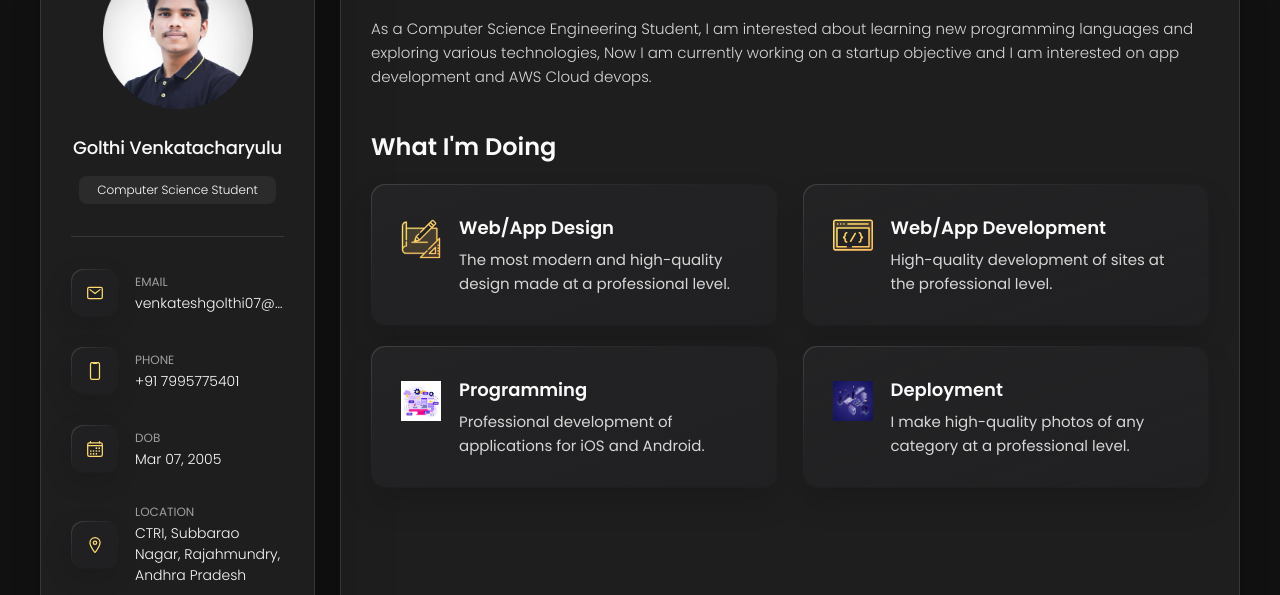
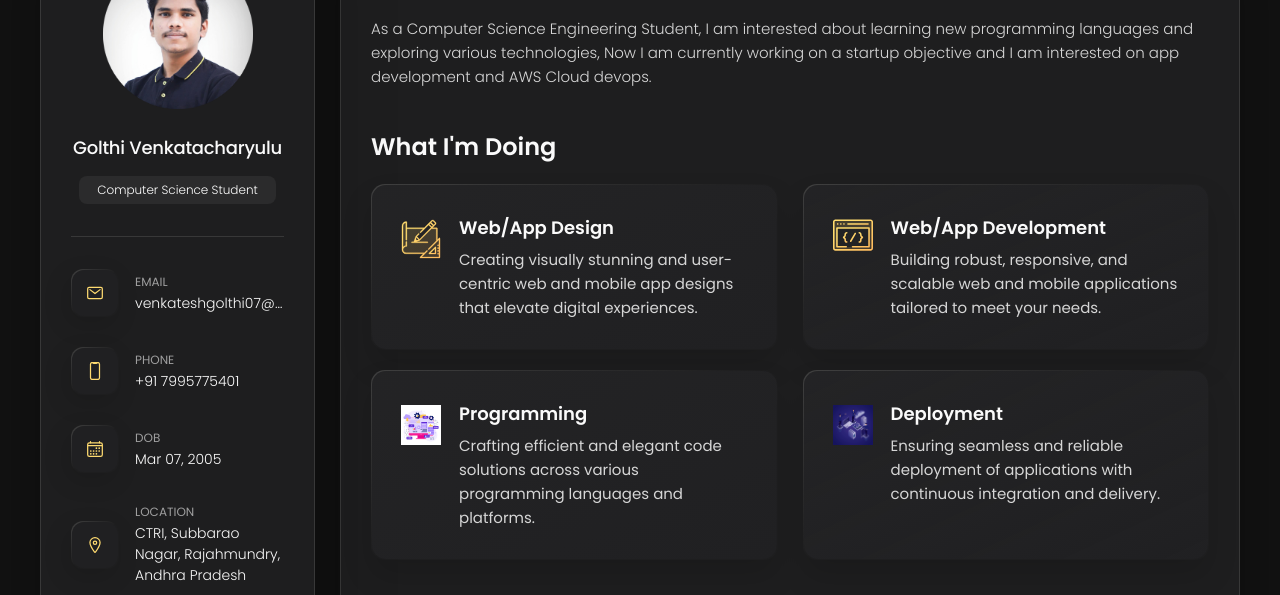
Before and after one commit to venkatesh1545/MyPortfolio, a plain HTML site: page index.html in a window 1280 px wide. Shown: the part 162-757 px from the top of the page. Drawn offline with nearby package versions, Linux system fonts and the light colour scheme.

Commit message:
Update index.html

```diff
--- a/index.html
+++ b/index.html
@@ -217,7 +217,7 @@
                 <h4 class="h4 service-item-title">Web/App design</h4>
 
                 <p class="service-item-text">
-                The most modern and high-quality design made at a professional level.
+                  Creating visually stunning and user-centric web and mobile app designs that elevate digital experiences.
                 </p>
             </div>
 
@@ -233,7 +233,7 @@
                 <h4 class="h4 service-item-title">Web/App development</h4>
 
                 <p class="service-item-text">
-                High-quality development of sites at the professional level.
+                  Building robust, responsive, and scalable web and mobile applications tailored to meet your needs.
                 </p>
             </div>
 
@@ -249,7 +249,7 @@
                 <h4 class="h4 service-item-title">Programming</h4>
 
                 <p class="service-item-text">
-                Professional development of applications for iOS and Android.
+                  Crafting efficient and elegant code solutions across various programming languages and platforms.
                 </p>
             </div>
 
@@ -265,7 +265,7 @@
                 <h4 class="h4 service-item-title">Deployment</h4>
 
                 <p class="service-item-text">
-                I make high-quality photos of any category at a professional level.
+                  Ensuring seamless and reliable deployment of applications with continuous integration and delivery.
                 </p>
             </div>
 
```
